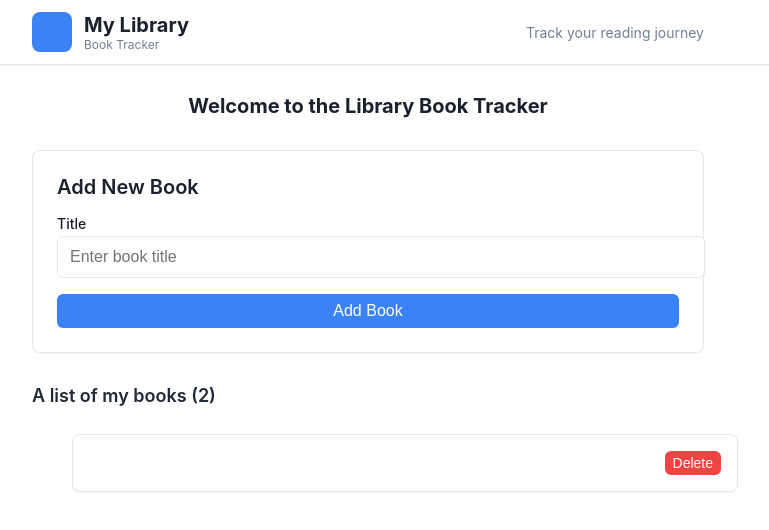
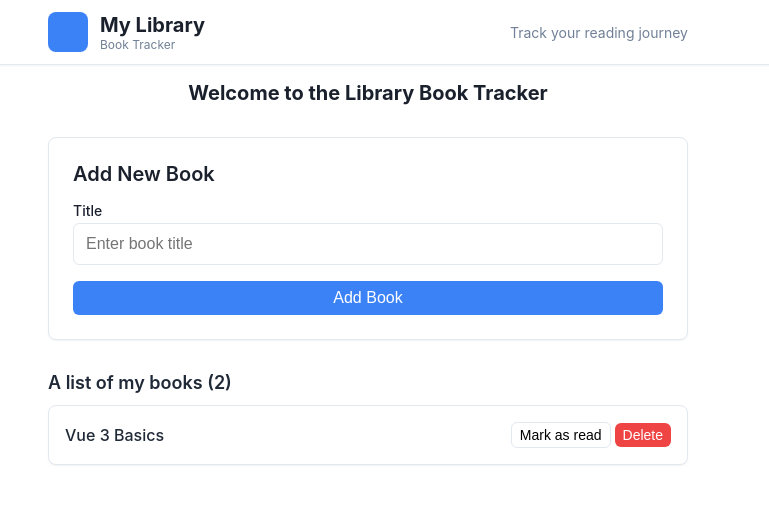
Before and after one commit to nysuri/vue-example-project, a Vue app: page / in a window 1280 px wide. Shown: the top 530 px of the page, without its empty margins (272-1041 px from the left). Built offline with nearby package versions, Linux system fonts and the light colour scheme.

Commit message:
docs: event listeners

```diff
--- a/src/App.vue
+++ b/src/App.vue
@@ -1,10 +1,19 @@
 <script setup>
 import TheNavbar from './components/TheNavbar.vue'
+import { ref } from 'vue'
 
-const books = [
+const books = ref([
   { id: 1, title: 'Vue 3 Basics', read: false },
   { id: 2, title: 'Composition API', read: false },
-]
+])
+
+function toggleRead(id) {
+  const foundBook = books.value.find((book) => book.id === id)
+
+  if (foundBook) {
+    foundBook.read = !foundBook.read
+  }
+}
 </script>
 
 <template>
@@ -32,14 +41,15 @@ const books = [
 
       <div>
         <h3 class="section-title">A list of my books ({{ books.length }})</h3>
-        <div class="book-items">
-          <ul>
-            <li class="book-item">
-              <p class="book-title"><!-- Show the first book here --></p>
+        <ul class="book-items">
+          <li id="1" class="book-item">
+            <p class="book-title" :class="{ read: books[0].read }">{{ books[0].title }}</p>
+            <div>
+              <button class="read-button" v-on:click="toggleRead(books[0].id)">Mark as read</button>
               <button class="delete-button">Delete</button>
-            </li>
-          </ul>
-        </div>
+            </div>
+          </li>
+        </ul>
       </div>
     </div>
   </main>
--- a/src/main.css
+++ b/src/main.css
@@ -1,6 +1,11 @@
 /* General styles */
+* {
+  margin: 0;
+  padding: 0;
+  box-sizing: border-box;
+}
+
 body {
-  margin: 0;
   font-family:
     -apple-system, BlinkMacSystemFont, 'Segoe UI', Roboto, Oxygen, Ubuntu, Cantarell, 'Open Sans',
     'Helvetica Neue', sans-serif;
@@ -144,7 +149,6 @@ body {
   display: flex;
   align-items: center;
   justify-content: space-between;
-  gap: 0.5rem;
 }
 
 .book-content {
@@ -183,6 +187,7 @@ body {
   background-color: transparent;
   cursor: pointer;
   transition: all 0.2s ease;
+  margin-right: 4px;
 }
 
 .read-button:hover {
```
Also changed, not shown: 1 other file (tests, documents, lock files or other folders).
